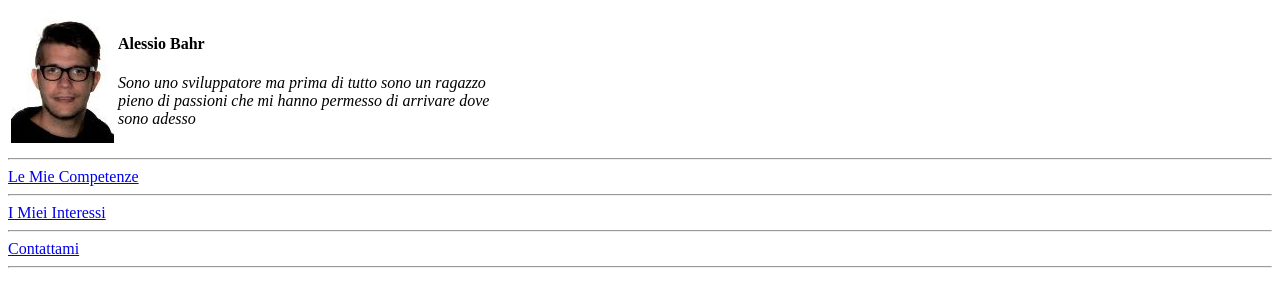
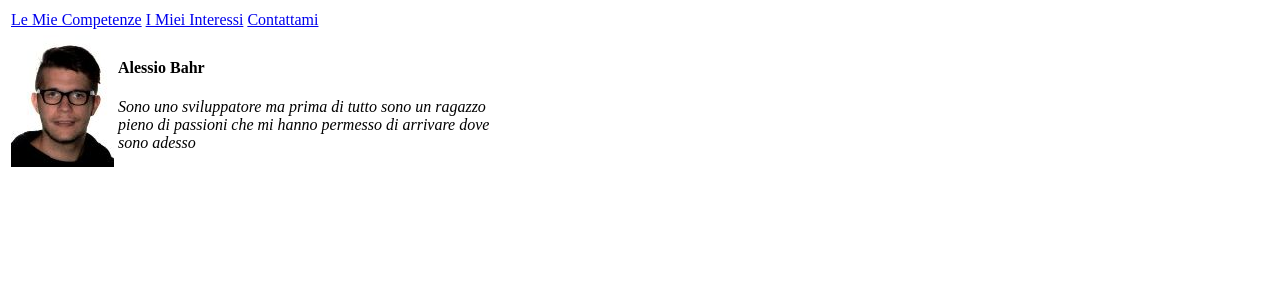
Before and after one commit to bahralessio/bahralessio.github.io, a plain HTML site: page index.html in a window 1280 px wide. Drawn offline with Linux system fonts and the light colour scheme.

Commit message:
INDEX update

```diff
--- a/index.html
+++ b/index.html
@@ -6,6 +6,13 @@
         <title>Sito Personale di Alessio Bahr</title>
     </head>
     <body>
+        <table>
+            <tr>
+                <td><a href="conpetences.html">Le Mie Competenze</a></td>
+                <td><a href="interests.html">I Miei Interessi</a></td>
+                <td><a href="contacts.html">Contattami</a></td>
+            </tr>
+        </table>
         <table>
             <tr>
                 <td><img src="images/fotouni.jpg" alt="Foto di Alessio Bahr"></td>
@@ -18,13 +25,5 @@
                 </td>
             </tr>
         </table>
-
-    <hr>
-    <a href="conpetences.html">Le Mie Competenze</a>
-    <hr>
-    <a href="interests.html">I Miei Interessi</a>
-    <hr>
-    <a href="contacts.html">Contattami</a>
-    <hr>
     </body>
 </html>
```
Lines whose indentation alone changed are shown as unchanged.
